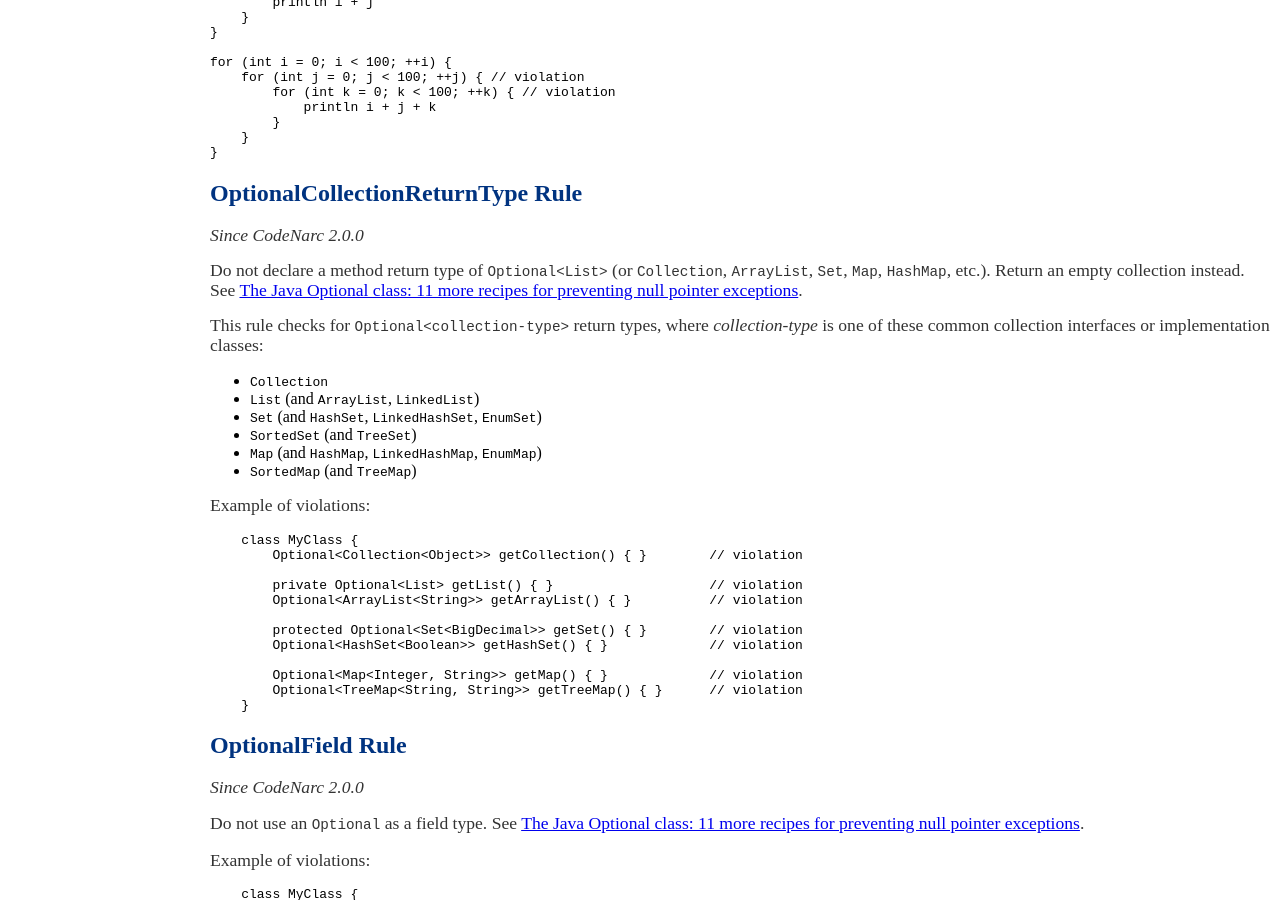
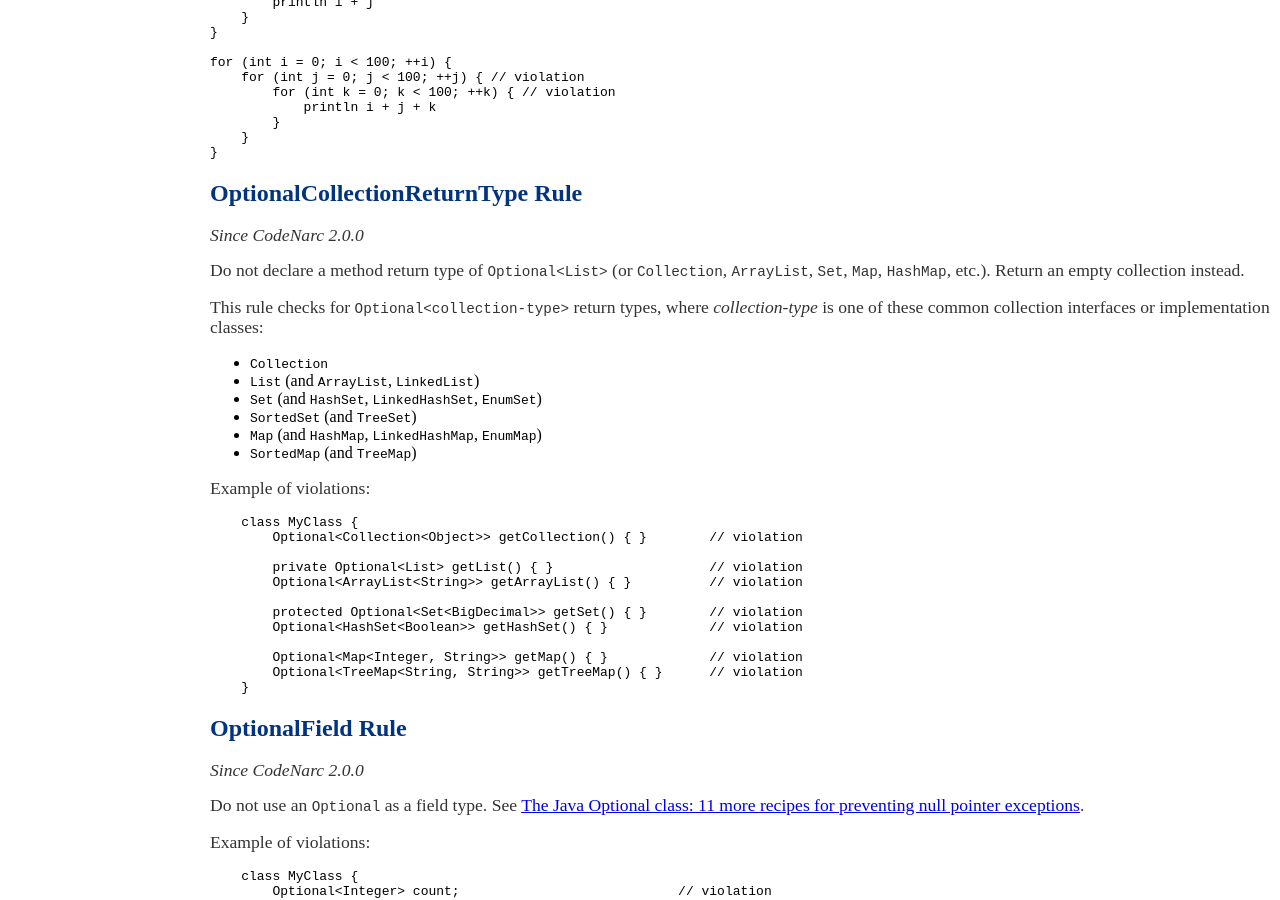
Before and after one commit to CodeNarc/CodeNarc, a Jekyll site: the page built from codenarc-rules-design.md, in a window 1280 px wide and 900 px high, scrolled down 5444 px. Built offline with Jekyll 4.4.1, drawn with Linux system fonts in a browser that asks for light colours.

```diff
--- a/codenarc-rules-design.md
+++ b/codenarc-rules-design.md
@@ -375,7 +375,7 @@ for (int i = 0; i < 100; ++i) {
 
 *Since CodeNarc 2.0.0*
 
-Do not declare a method return type of `Optional<List>` (or `Collection`, `ArrayList`, `Set`, `Map`, `HashMap`, etc.). Return an empty collection instead.  See [The Java Optional class: 11 more recipes for preventing null pointer exceptions](https://blogs.oracle.com/javamagazine/the-java-optional-class-11-more-recipes-for-preventing-null-pointer-exceptions).
+Do not declare a method return type of `Optional<List>` (or `Collection`, `ArrayList`, `Set`, `Map`, `HashMap`, etc.). Return an empty collection instead.
 
 This rule checks for `Optional<collection-type>` return types, where *collection-type* is one of these common collection interfaces or implementation classes:
  - `Collection`
```
Also changed, not shown: codenarc-enhanced-classpath-rules.md (+1 -1 lines), codenarc-other-tools-frameworks.md (+1 -1 lines).
